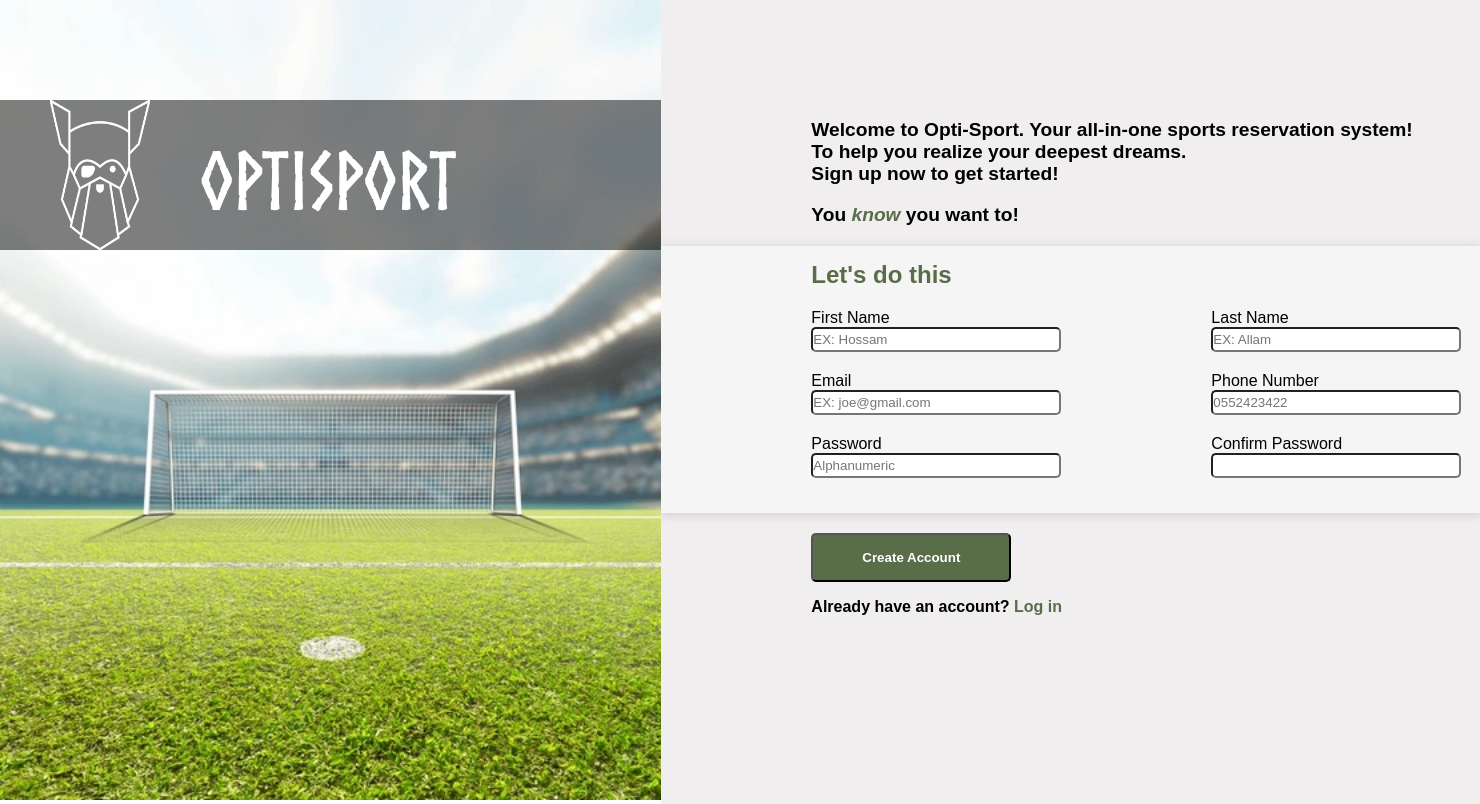
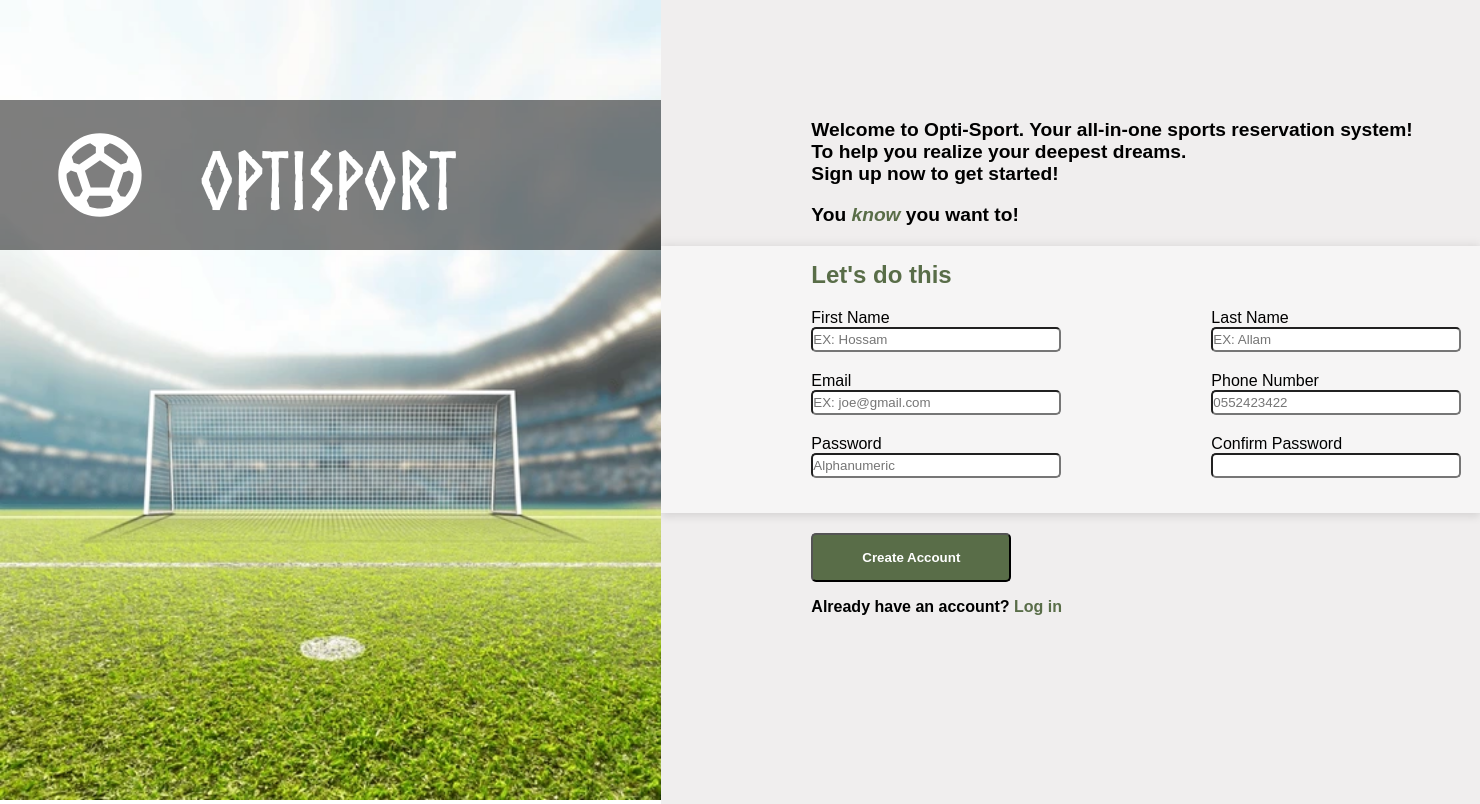
Before and after one commit to Hossam-Allam/Field-Reservation-System, a PHP site: page / in a window 1480 px wide. Run offline with PHP 8.4, Linux system fonts and the light colour scheme.

Commit message:
updated svg

```diff
--- a/index.php
+++ b/index.php
@@ -13,7 +13,7 @@
         <div class="left">
             <img class="bg" src="football-goal.webp" alt="background">
             <div class="odin">
-                <img class="odimg" src="odin-lined.png" alt="odin">
+            <svg xmlns="http://www.w3.org/2000/svg"  viewBox="0 0 24 24" class="odimg"><title>soccer</title><path d="M16.93 17.12L16.13 15.76L17.59 11.39L19 10.92L20 11.67C20 11.7 20 11.75 20 11.81C20 11.88 20.03 11.94 20.03 12C20.03 13.97 19.37 15.71 18.06 17.21L16.93 17.12M9.75 15L8.38 10.97L12 8.43L15.62 10.97L14.25 15H9.75M12 20.03C11.12 20.03 10.29 19.89 9.5 19.61L8.81 18.1L9.47 17H14.58L15.19 18.1L14.5 19.61C13.71 19.89 12.88 20.03 12 20.03M5.94 17.21C5.41 16.59 4.95 15.76 4.56 14.75C4.17 13.73 3.97 12.81 3.97 12C3.97 11.94 4 11.88 4 11.81C4 11.75 4 11.7 4 11.67L5 10.92L6.41 11.39L7.87 15.76L7.07 17.12L5.94 17.21M11 5.29V6.69L7 9.46L5.66 9.04L5.24 7.68C5.68 7 6.33 6.32 7.19 5.66S8.87 4.57 9.65 4.35L11 5.29M14.35 4.35C15.13 4.57 15.95 5 16.81 5.66C17.67 6.32 18.32 7 18.76 7.68L18.34 9.04L17 9.47L13 6.7V5.29L14.35 4.35M4.93 4.93C3 6.89 2 9.25 2 12S3 17.11 4.93 19.07 9.25 22 12 22 17.11 21 19.07 19.07 22 14.75 22 12 21 6.89 19.07 4.93 14.75 2 12 2 6.89 3 4.93 4.93Z" fill="white"/></svg>
                 <p class="otext">OptiSport</p>
             </div>
         </div>
```
